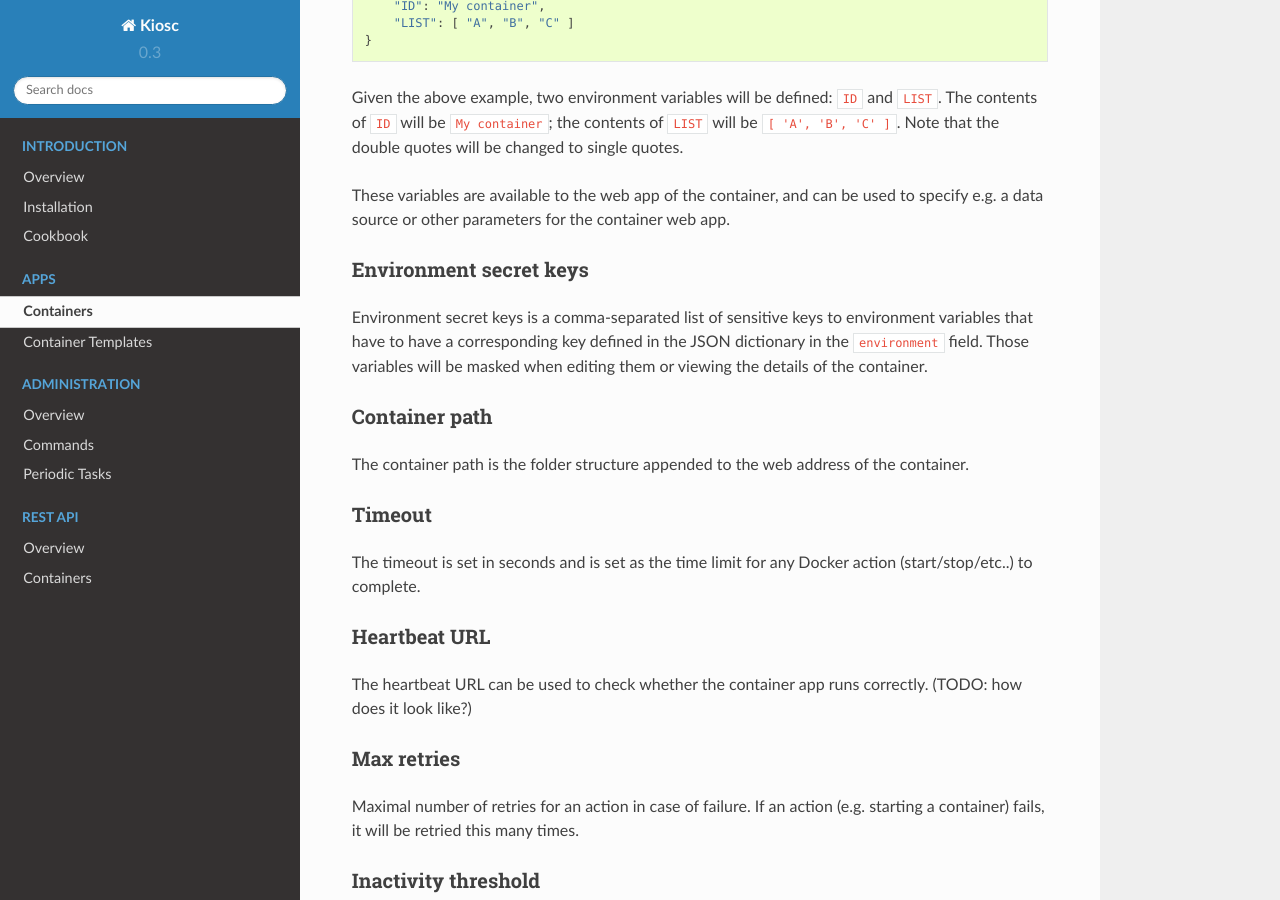
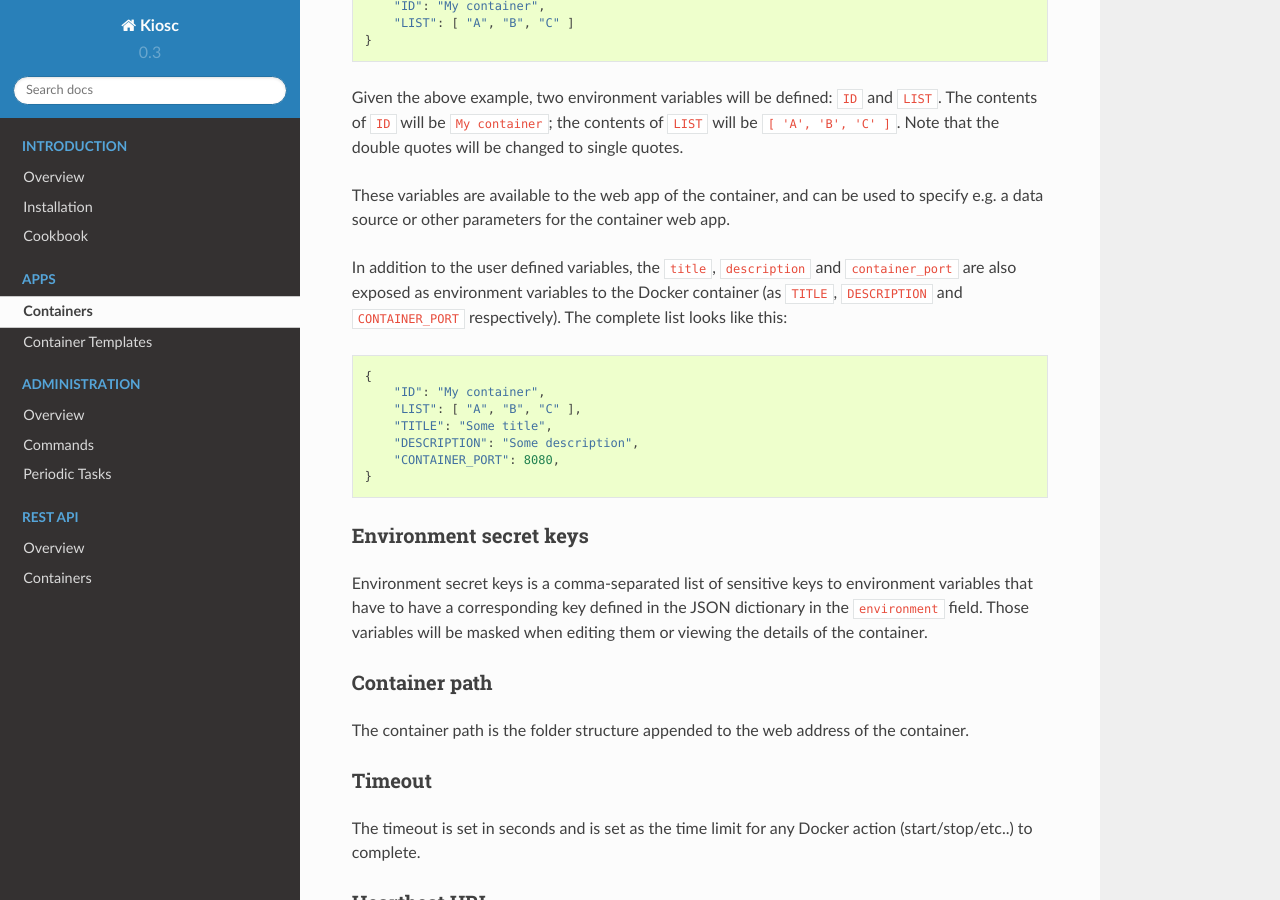
Before and after one commit to bihealth/kiosc-server, a Sphinx documentation site: the page built from docs/source/apps_containers.rst, in a window 1280 px wide and 900 px high, scrolled down 3215 px. Built offline with Sphinx 7.4.7 and the Read the Docs theme 2.0.0, drawn with Linux system fonts in a browser that asks for light colours.

Commit message:
Exposing ``title``, ``description`` and ``container_port`` as environment variables to Docker container (#124)

```diff
--- a/CHANGELOG.rst
+++ b/CHANGELOG.rst
@@ -24,6 +24,7 @@ Container
 - Added file serve view for internal access for containers (#112)
 - Added ``container_ip`` field to ``Container`` model (#112)
 - Added AJAX functionality to dynamically load state and logs of a container in list and detail views (#122)
+- Exposing ``title``, ``description`` and ``container_port`` as environment variables to Docker container (#124)
 
 Kioscadmin
 ----------
--- a/docs/source/apps_containers.rst
+++ b/docs/source/apps_containers.rst
@@ -116,12 +116,10 @@ Environment variables can be specified using a JSON dictionary.
 Top-level keys in the dictionary become the environmental variables visible to the app launched
 in the container::
 
-
     {
         "ID": "My container",
         "LIST": [ "A", "B", "C" ]
     }
-
 
 Given the above example, two environment variables will be defined: ``ID``
 and ``LIST``.  The contents of ``ID`` will be ``My container``; the contents of
@@ -131,6 +129,19 @@ changed to single quotes.
 These variables are available to the web app of the container,
 and can be used to specify e.g. a data source or other parameters
 for the container web app.
+
+In addition to the user defined variables, the ``title``, ``description`` and
+``container_port`` are also exposed as environment variables to the Docker container
+(as ``TITLE``, ``DESCRIPTION`` and ``CONTAINER_PORT`` respectively).
+The complete list looks like this::
+
+    {
+        "ID": "My container",
+        "LIST": [ "A", "B", "C" ],
+        "TITLE": "Some title",
+        "DESCRIPTION": "Some description",
+        "CONTAINER_PORT": 8080,
+    }
 
 Environment secret keys
 ^^^^^^^^^^^^^^^^^^^^^^^
```
Also changed, not shown: docs/source/introduction_cookbook.rst (+6 -2 lines), 3 other files.
